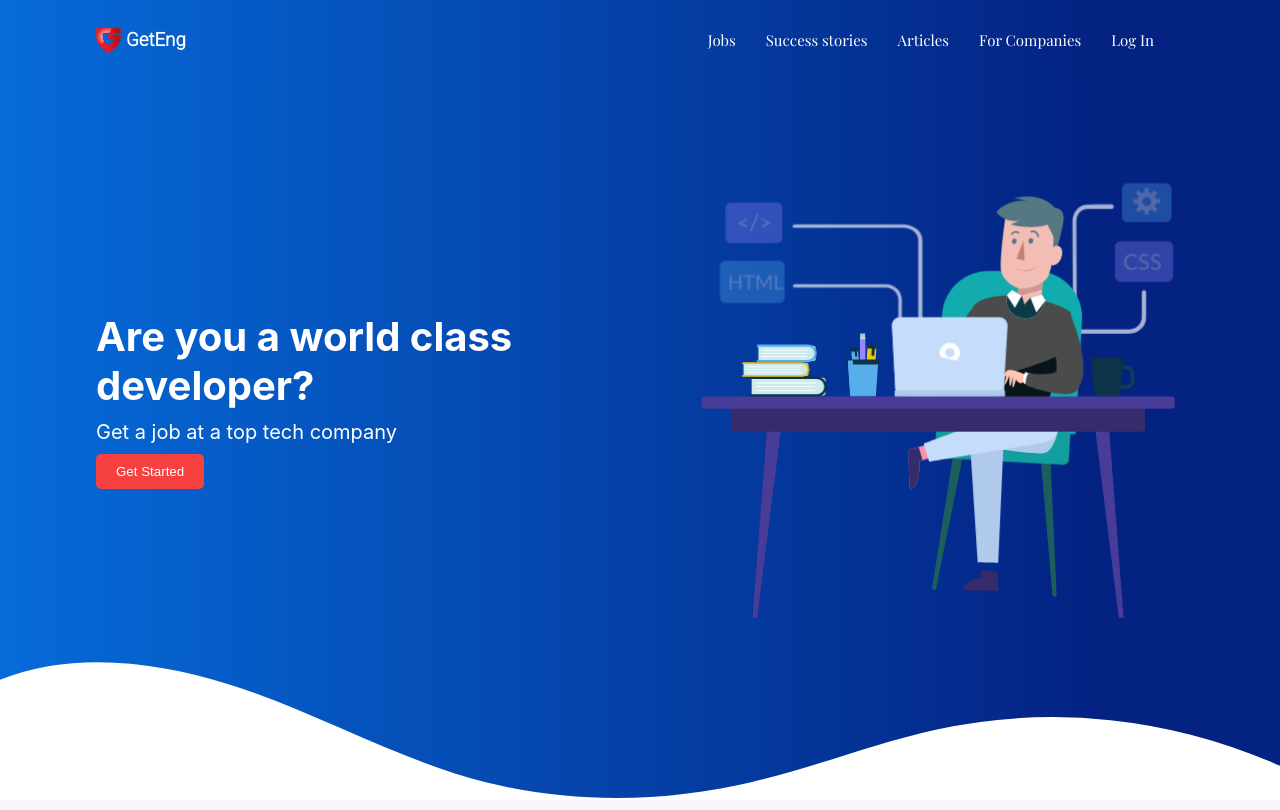
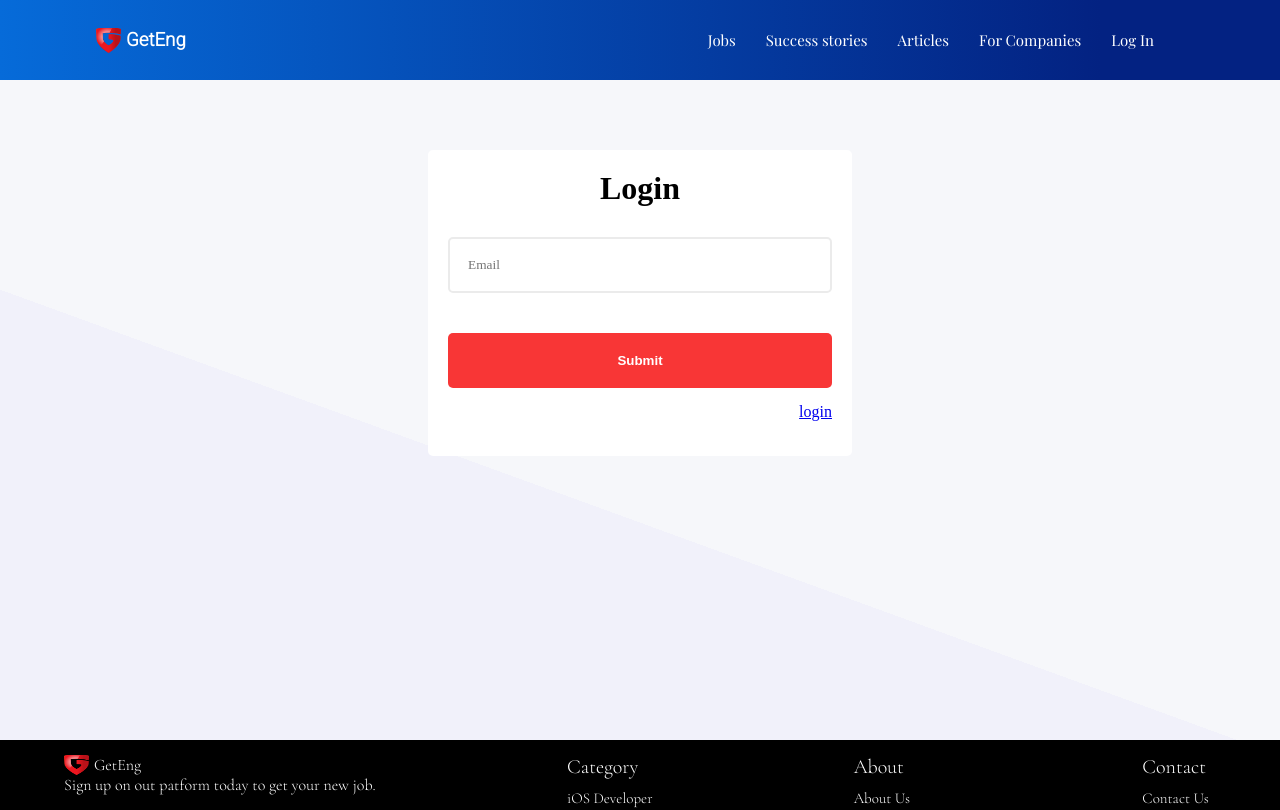
Before and after one commit to Tobiloba528/get-eng-frontend, a React (Create React App) app: page /forgot_password in a window 1280 px wide. Shown: the top 810 px of the page. Built offline with nearby package versions, Linux system fonts and the light colour scheme; some icons are missing.

Commit message:
new commit

```diff
--- a/src/App.js
+++ b/src/App.js
@@ -16,7 +16,7 @@ function App() {
   return (
     <>
       <NavBar />
-      {/* <Switch>
+      <Switch>
         <Route path="/profile">
           <ProfileScreen />
         </Route>
@@ -38,8 +38,7 @@ function App() {
         <Route path="/">
           <HomePage />
         </Route>
-      </Switch> */}
-      <HomePage />
+      </Switch>
       <Footer />
     </>
   );
```
Also changed, not shown: src/assets/empty.jpeg (added).
